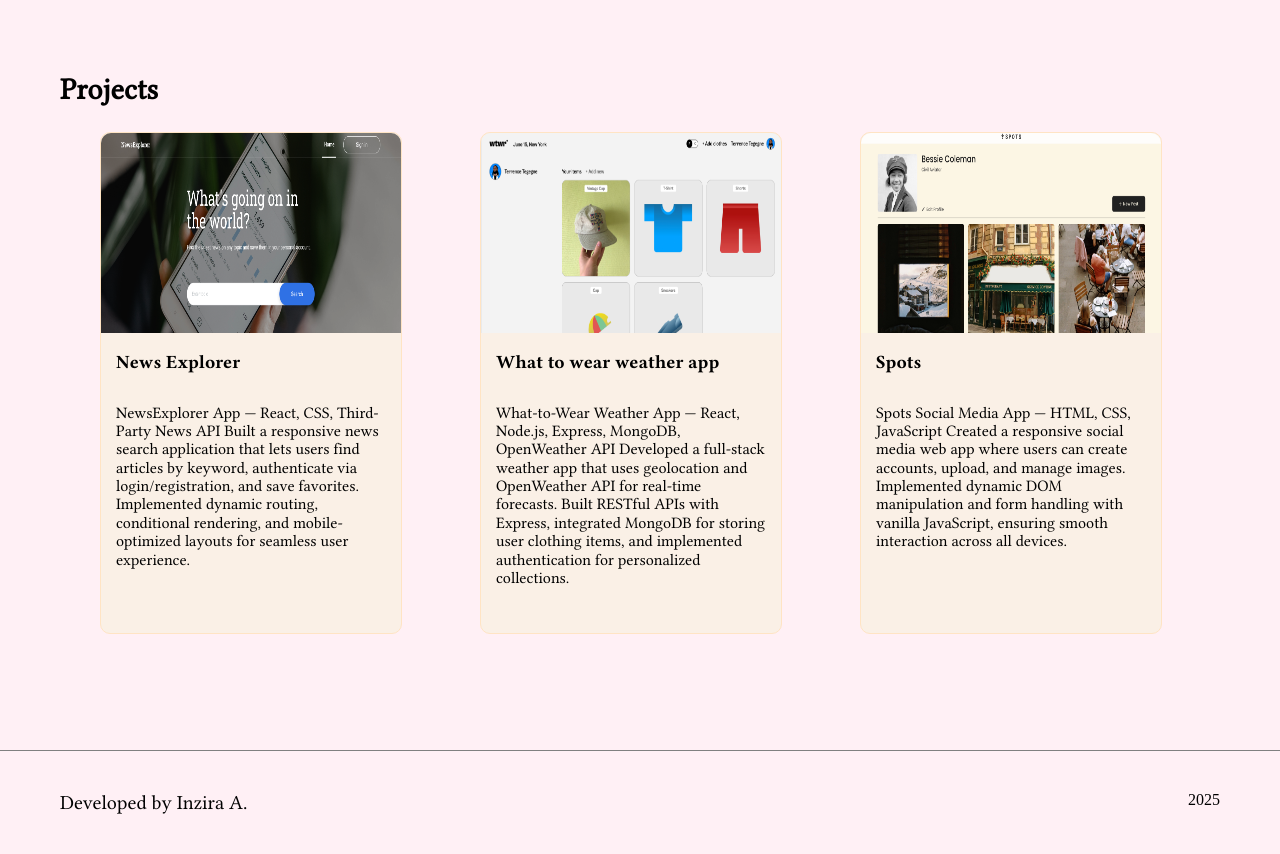
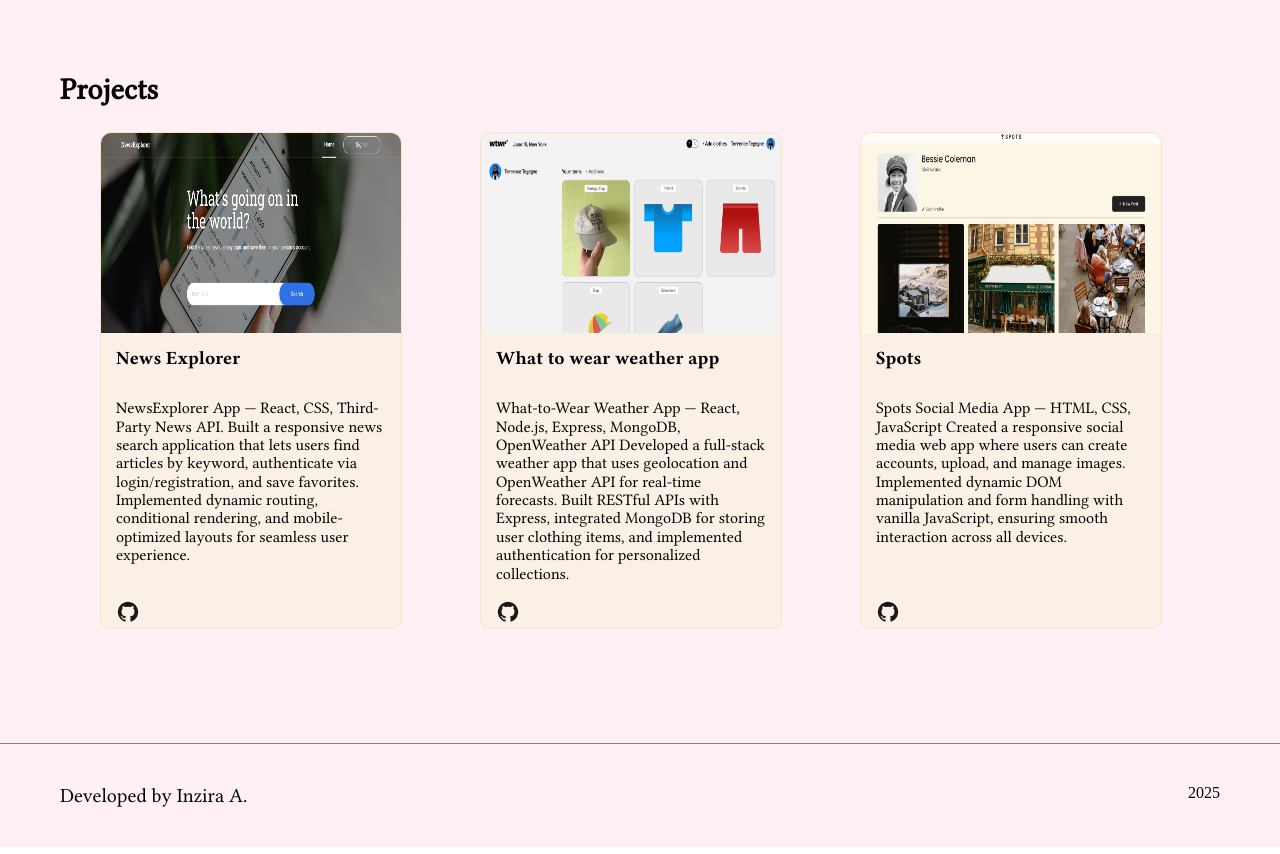
Before and after one commit to Inzira117/My-website, a React (Vite) app: page / in a window 1280 px wide. Shown: the part 1740-2594 px from the top of the page. Built offline with nearby package versions, Linux system fonts and the light colour scheme.

Commit message:
Fixed projects component

```diff
--- /dev/null
+++ b/src/components/ProjectCard/ProjectCard.jsx
@@ -0,0 +1,18 @@
+import "./ProjectCard.css";
+import React from "react";
+import Git from "../../assets/Git.png";
+
+export default function ProjectCard({ image, title, description, github }) {
+  return (
+    <li className="card">
+      <img className="card__img" src={image} alt={title} />
+      <h3 className="card__title">{title}</h3>
+      <p className="card__description">{description}</p>
+      <div className="card__git">
+        <a href={github} target="_blank" rel="noopener noreferrer">
+          <img src={Git} alt="GitHub" />
+        </a>
+      </div>
+    </li>
+  );
+}
--- a/src/components/Projects/Projects.css
+++ b/src/components/Projects/Projects.css
@@ -21,6 +21,9 @@
   background-color: linen;
   border-radius: 10px;
   border: 1px bisque solid;
+  display: flex;
+  flex-direction: column;
+  height: 100%;
 }
 
 .card__img {
@@ -41,3 +44,8 @@
   margin: 0;
   font-family: "LibertinusSerif-Regular";
 }
+
+.card__git {
+  margin-left: 15px;
+  margin-top: auto;
+}
--- a/src/components/Projects/Projects.jsx
+++ b/src/components/Projects/Projects.jsx
@@ -2,46 +2,41 @@ import "./Projects.css";
 import News from "../../assets/News.png";
 import Wtwr from "../../assets/Wtwr.png";
 import Spots from "../../assets/Spots.png";
+
+import ProjectCard from "../ProjectCard/ProjectCard";
 
 export default function Projects() {
   return (
     <section className="projects" id="projects">
       <h2 className="projects__title">Projects</h2>
       <ul className="projects__cards">
-        <li className="card">
-          <img className="card__img" src={News} alt="news" />
-          <h3 className="card__title">News Explorer</h3>
-          <p className="card__description">
-            NewsExplorer App — React, CSS, Third-Party News API Built a
-            responsive news search application that lets users find articles by
-            keyword, authenticate via login/registration, and save favorites.
-            Implemented dynamic routing, conditional rendering, and
-            mobile-optimized layouts for seamless user experience.
-          </p>
-        </li>
-        <li className="card">
-          <img className="card__img" src={Wtwr} alt="wtwr" />
-          <h3 className="card__title">What to wear weather app</h3>
-          <p className="card__description">
-            What-to-Wear Weather App — React, Node.js, Express, MongoDB,
+        <ProjectCard
+          image={News}
+          title="News Explorer"
+          description="NewsExplorer App — React, CSS, Third-Party News API. Built a responsive news search application that lets users find articles by keyword, authenticate via login/registration, and save favorites. Implemented dynamic routing, conditional rendering, and mobile-optimized layouts for seamless user experience."
+          github="https://github.com/Inzira117/Final_Project_News"
+        />
+        <ProjectCard
+          image={Wtwr}
+          title="What to wear weather app"
+          description="What-to-Wear Weather App — React, Node.js, Express, MongoDB,
             OpenWeather API Developed a full-stack weather app that uses
             geolocation and OpenWeather API for real-time forecasts. Built
             RESTful APIs with Express, integrated MongoDB for storing user
             clothing items, and implemented authentication for personalized
-            collections.
-          </p>
-        </li>
-        <li className="card">
-          <img className="card__img" src={Spots} alt="spots" />
-          <h3 className="card__title">Spots</h3>
-          <p className="card__description">
-            Spots Social Media App — HTML, CSS, JavaScript Created a responsive
+            collections."
+          github="https://github.com/Inzira117/se_project_react"
+        />
+        <ProjectCard
+          image={Spots}
+          title="Spots"
+          description="Spots Social Media App — HTML, CSS, JavaScript Created a responsive
             social media web app where users can create accounts, upload, and
             manage images. Implemented dynamic DOM manipulation and form
             handling with vanilla JavaScript, ensuring smooth interaction across
-            all devices.
-          </p>
-        </li>
+            all devices."
+          github="https://github.com/Inzira117/se_project_spots"
+        />
       </ul>
     </section>
   );
```
Also changed, not shown: src/assets/Git.png (added), src/assets/GitHub.png (deleted), src/components/ProjectCard/ProjectCard.css (added).
